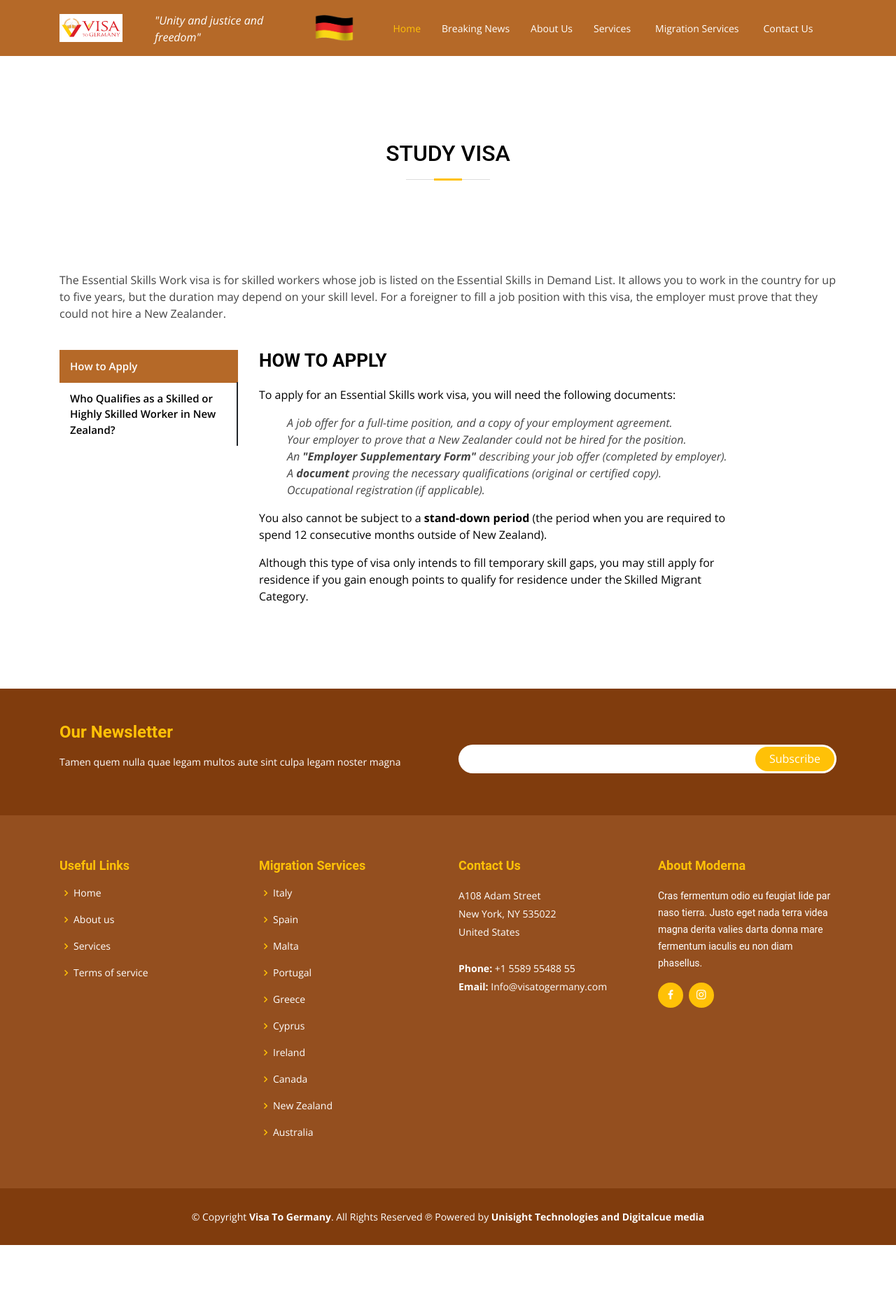
After one commit to Unisight-Technologies/visa_to_germany, a Django app: page /student_visa/ in a window 1280 px wide. The commit adds this page. Shown: the whole page at 70% size. Run offline with Django 3.2, Linux system fonts and the light colour scheme; some libraries are stand-ins or nearby versions.

Commit message:
Partially done student and work page

```diff
--- a/visa_germany_app/static/assets/css/style.css
+++ b/visa_germany_app/static/assets/css/style.css
@@ -539,8 +539,7 @@ section {
 }
 
 .section-title h2 {
-  font-size: 28px;
-  font-weight: 400;
+  font-weight: 500;
   margin-bottom: 20px;
   padding-bottom: 20px;
   position: relative;
@@ -563,7 +562,7 @@ section {
   display: block;
   width: 40px;
   height: 3px;
-  background: #5edaf3;
+  background: #ffc107;
   bottom: 0;
   left: calc(50% - 20px);
 }
@@ -714,6 +714,79 @@ section {
 .services .icon-box-blue:hover {
   border-color: #2282ff;
 }
+
+/* specials */
+
+.specials {
+  overflow: hidden;
+}
+
+.specials .nav-tabs {
+  border: 0;
+}
+
+.specials .nav-link {
+  border: 0;
+  padding: 12px 15px;
+  transition: 0.3s;
+  color: #000000;
+  border-radius: 0;
+  border-right: 2px solid #212529;
+  font-weight: 600;
+  font-size: 15px;
+}
+
+.specials .nav-link:hover {
+  color: #212529;
+}
+
+.specials .nav-link.active {
+  color: #ffffff;
+  background: #b56928;
+  border-color: #b56928;
+}
+
+.specials .nav-link:hover {
+  border-color: #212529;
+}
+
+.specials .tab-pane.active {
+  -webkit-animation: fadeIn 0.5s ease-out;
+  animation: fadeIn 0.5s ease-out;
+}
+
+.specials .tab-content ul{
+  list-style: none;
+}
+
+.specials .tab-content ul i{
+  color: #212529;
+}
+
+.specials .details h3 {
+  font-size: 26px;
+  font-weight: 600;
+  margin-bottom: 20px;
+  color: #000000;
+}
+
+.specials .details p {
+  color: #000000;
+}
+
+
+.specials .details p:last-child {
+  margin-bottom: 0;
+}
+
+@media (max-width: 992px) {
+  .specials .nav-link {
+    border: 0;
+    padding: 15px;
+  }
+}
+
+
 
 /*--------------------------------------------------------------
 # Why Us
--- a/visa_germany_app/templates/base.html
+++ b/visa_germany_app/templates/base.html
@@ -20,14 +20,17 @@
   <!-- Vendor CSS Files -->
   <link href="{% static 'assets/vendor/animate.css/animate.min.css' %}" rel="stylesheet">
   <link href="{% static 'assets/vendor/aos/aos.css' %}" rel="stylesheet">
-  <link href="{% static 'assets/vendor/bootstrap/css/bootstrap.min.css' %}" rel="stylesheet">
-  <link href="{% static 'assets/vendor/bootstrap-icons/bootstrap-icons.css' %}" rel="stylesheet">
+  <!-- CSS only -->
+<link rel="stylesheet" href="https://stackpath.bootstrapcdn.com/bootstrap/4.1.3/css/bootstrap.min.css" integrity="sha384-MCw98/SFnGE8fJT3GXwEOngsV7Zt27NXFoaoApmYm81iuXoPkFOJwJ8ERdknLPMO" crossorigin="anonymous">
     <link href="{% static 'assets/vendor/boxicons/css/boxicons.min.css' %}" rel="stylesheet">
   <link href="{% static 'assets/vendor/glightbox/css/glightbox.min.css' %}" rel="stylesheet">
   <link href="{% static 'assets/vendor/swiper/swiper-bundle.min.css' %}" rel="stylesheet">
+  <!-- <link href="{% static 'assets/vendor/bootstrap-icons/bootstrap-icons.css' %}" rel="stylesheet"> -->
+
 
   <!-- Template Main CSS File -->
   <link href="{% static 'assets/css/style.css' %}" rel="stylesheet">
+  <script src="https://code.jquery.com/jquery-3.5.1.min.js" integrity="sha256-9/aliU8dGd2tb6OSsuzixeV4y/faTqgFtohetphbbj0=" crossorigin="anonymous"></script>
 
   <!-- =======================================================
   * Template Name: Moderna - v4.0.0
@@ -59,28 +62,29 @@
         <li><a href="{% url 'aboutus' %}">About Us</a></li>
         <li class="dropdown"><a href="#"><span>Services</span> <i class="bi bi-chevron-down"></i></a>
           <ul>
-            <li><a href="#"> Student Visa</a></li>
-            <li><a href="#"> Germany Working Visa</a></li>
+            <li><a href="{% url 'student_visa' %}"> Student Visa</a></li>
+            <li><a href="{% url 'working_visa' %}"> Germany Working Visa</a></li>
             <li><a href="#"> Germany Tourist and Visitor Visa</a></li>
             <li><a href="#"> German Language Course Visa</a></li>
             <li><a href="#"> Germany Family Reunion Visa</a></li>
             <li><a href="#"> Germany Visa Fees</a></li>
 
-          </ul>        </li>
+          </ul>
+        </li>
 
         <li class="dropdown"><a href="#"><span>Migration Services</span> <i class="bi bi-chevron-down"></i></a>
           <ul>
-            <li>  <a href="#">Italy</a> </li>
-            <li>  <a href="#">Spain</a> </li>
-            <li>  <a href="https://visatomalta.com/">Malta</a> </li>
-            <li>  <a href="https://visatoportugal.pro/">Portugal</a> </li>
-            <li>  <a href="#">Greece</a> </li>
-            <li>  <a href="#">Cyprus</a> </li>
-            <li>  <a href="#">Ireland</a> </li>
-            <li>  <a href="https://visatocanada.pro/">Canada</a> </li>
-            <li>  <a href="https://www.visatonewzealand.pro/">New Zealand</a></li>
-            <li>  <a href="https://www.visatoaustralia.pro/">Australia</a> </li>
-            <li>  <a href="#">Denmark</a> </li>
+            <li> <a href="#">Italy</a> </li>
+            <li> <a href="#">Spain</a> </li>
+            <li> <a href="https://visatomalta.com/">Malta</a> </li>
+            <li> <a href="https://visatoportugal.pro/">Portugal</a> </li>
+            <li> <a href="#">Greece</a> </li>
+            <li> <a href="#">Cyprus</a> </li>
+            <li> <a href="#">Ireland</a> </li>
+            <li> <a href="https://visatocanada.com/">Canada</a> </li>
+            <li> <a href="https://www.visatonewzealand.pro/">New Zealand</a></li>
+            <li> <a href="https://www.visatoaustralia.pro/">Australia</a> </li>
+            <li> <a href="#">Denmark</a> </li>
           </ul>
         </li>
         <li><a href="{% url 'contactus' %}">Contact Us</a></li>
@@ -144,7 +148,7 @@
             <li><i class="bx bx-chevron-right"></i> <a href="#">Cyprus</a></li>
             <li><i class="bx bx-chevron-right"></i> <a href="#">Ireland</a></li>
             <li><i class="bx bx-chevron-right"></i> <a href="https://visatocanada.pro/">Canada</a></li>
-              <li><i class="bx bx-chevron-right"></i> <a href="https://www.visatonewzealand.pro/">New Zealand</a></li>
+            <li><i class="bx bx-chevron-right"></i> <a href="https://www.visatonewzealand.com/">New Zealand</a></li>
             <li><i class="bx bx-chevron-right"></i> <a href="https://www.visatoaustralia.pro/">Australia</a></li>
 
           </ul>
@@ -187,8 +191,9 @@
 <a href="#" class="back-to-top d-flex align-items-center justify-content-center"><i class="bi bi-arrow-up-short"></i></a>
 
 <!-- Vendor JS Files -->
+<script src="https://cdn.jsdelivr.net/npm/chart.js@2.8.0"></script>
+
 <script src="{% static 'assets/vendor/aos/aos.js' %}"></script>
-  <script src="{% static 'assets/vendor/bootstrap/js/bootstrap.bundle.min.js' %}"></script>
 <script src="{% static 'assets/vendor/glightbox/js/glightbox.min.js' %}"></script>
 <script src="{% static 'assets/vendor/isotope-layout/isotope.pkgd.min.js' %}"></script>
 <script src="{% static 'assets/vendor/php-email-form/validate.js' %}"></script>
@@ -196,19 +201,24 @@
 <script src="{% static 'assets/vendor/swiper/swiper-bundle.min.js' %}"></script>
 <script src="{% static 'assets/vendor/waypoints/noframework.waypoints.js' %}"></script>
 
-
-  <script src="https://cdn.jsdelivr.net/npm/chart.js@2.8.0"></script>
-
+<!-- <script src="{% static 'assets/vendor/bootstrap/js/bootstrap.bundle.min.js' %}"></script> -->
+<!-- JavaScript Bundle with Popper -->
+<script src="https://code.jquery.com/jquery-3.3.1.slim.min.js" integrity="sha384-q8i/X+965DzO0rT7abK41JStQIAqVgRVzpbzo5smXKp4YfRvH+8abtTE1Pi6jizo" crossorigin="anonymous"></script>
+<script src="https://cdnjs.cloudflare.com/ajax/libs/popper.js/1.14.3/umd/popper.min.js" integrity="sha384-ZMP7rVo3mIykV+2+9J3UJ46jBk0WLaUAdn689aCwoqbBJiSnjAK/l8WvCWPIPm49" crossorigin="anonymous"></script>
+<script src="https://stackpath.bootstrapcdn.com/bootstrap/4.1.3/js/bootstrap.min.js" integrity="sha384-ChfqqxuZUCnJSK3+MXmPNIyE6ZbWh2IMqE241rYiqJxyMiZ6OW/JmZQ5stwEULTy" crossorigin="anonymous"></script>
 <!-- Template Main JS File -->
 <script src="{% static 'assets/js/main.js' %}"></script>
 
 <script type="text/javascript">
   function googleTranslateElementInit() {
-    new google.translate.TranslateElement({pageLanguage: 'en', layout: google.translate.TranslateElement.InlineLayout.SIMPLE}, 'google_translate_element');
+    new google.translate.TranslateElement({
+      pageLanguage: 'en',
+      layout: google.translate.TranslateElement.InlineLayout.SIMPLE
+    }, 'google_translate_element');
   }
 </script>
+
 <script type="text/javascript" src="//translate.google.com/translate_a/element.js?cb=googleTranslateElementInit"></script>
 
-</body>
 
 </html>
--- /dev/null
+++ b/visa_germany_app/templates/student_visa.html
@@ -0,0 +1,96 @@
+{% extends 'base.html' %}
+{% load static %}
+{% block body_block %}
+
+<main id="main">
+
+  <section id="one" class="wrapper style1">
+
+    <section id="specials" class="specials">
+      <div class="container" data-aos="fade-up">
+
+        <div class="section-title">
+          <h2 style="color: #000"> STUDY VISA</h2><br><br>
+
+          <!-- <p style="color: black; font-size: 3em; font-family:Open Sans, sans-serif;">STUDENT & TRAINING VISA</p> -->
+        </div>
+        <br>
+
+        <div class="section-title-details">
+          <h4></h4>
+          <p>The Essential Skills Work visa is for skilled workers whose job is listed on the Essential Skills in Demand List. It allows you to work in the country for up to five years, but the duration may depend on your skill level. For a foreigner
+            to fill a job position with this visa, the employer must prove that they could not hire a New Zealander.
+          </p>
+        </div>
+        <br>
+        <div class="row" data-aos="fade-up" data-aos-delay="100">
+          <div class="col-lg-3">
+            <ul class="nav nav-tabs flex-column">
+              <li class="nav-item">
+                <a class="nav-link active show" data-toggle="tab" href="#tab-1">How to Apply</a>
+              </li>
+              <li class="nav-item">
+                <a class="nav-link" data-toggle="tab" href="#tab-2">Who Qualifies as a Skilled or Highly Skilled Worker in New Zealand?
+                </a>
+              </li>
+
+            </ul>
+          </div>
+          <div class="col-lg-9 mt-4 mt-lg-0">
+            <div class="tab-content">
+              <div class="tab-pane active show" id="tab-1">
+                <div class="row">
+                  <div class="col-lg-10 details order-2 order-lg-1">
+                    <h3>HOW TO APPLY</h3>
+                    <p>To apply for an Essential Skills work visa, you will need the following documents:
+                    </p>
+                    <ul>
+                      <li class="font-italic"> <i class="icofont-check-circled"></i>A job offer for a full-time position, and a copy of your employment agreement.</li>
+                      <li class="font-italic"> <i class="icofont-check-circled"></i>Your employer to prove that a New Zealander could not be hired for the position.</li>
+                      <li class="font-italic"> <i class="icofont-check-circled"></i> An <b>"Employer Supplementary Form"</b> describing your job offer (completed by employer). </li>
+                      <li class="font-italic"> <i class="icofont-check-circled"></i>A <b>document</b> proving the necessary qualifications (original or certified copy).</li>
+                      <li class="font-italic"> <i class="icofont-check-circled"></i> Occupational registration (if applicable).</li>
+
+                    </ul>
+                    <p>You also cannot be subject to a <b>stand-down period</b> (the period when you are required to spend 12 consecutive months outside of New Zealand). </p>
+                    <p>Although this type of visa only intends to fill temporary skill gaps, you may still apply for residence if you gain enough points to qualify for residence under the Skilled Migrant Category. </p>
+                  </div>
+                  <!-- <div class="col-lg-4 text-center order-1 order-lg-2">
+                  <img src="assets/img/sunsweet.jpeg" alt="" class="img-fluid">
+                </div> -->
+                </div>
+              </div>
+              <div class="tab-pane" id="tab-2">
+                <div class="row">
+                  <div class="col-lg-10 details order-2 order-lg-1">
+                    <h3>Who Qualifies as a Skilled or Highly Skilled Worker in New Zealand? </h3>
+
+                    <!-- <p>The Skillselect is designed to assess the skills of applicants under a point-based system so that immigrants with the right skills can be selected. <br></p> -->
+                    <p>Your qualifications, skills, and experience will fall on one of five categories defined by the <b>Australian and New Zealand Standard Classification of Occupations (ANZSCO)</b>.</p>
+                    <p>You are considered a skilled worker if: </p>
+                    <ul class="">
+                      <li class="font-italic"> <i class="icofont-check-circled"></i>Your occupation is listed in <b> ANZSCO as level 1, 2 or 3</b>, it matches the description for that occupation, and you are paid more than 25 NZD (16 USD) an hour or
+                        more (or the equivalent annually).</li>
+                      <li class="font-italic"> <i class="icofont-check-circled"></i>Your occupation is listed in <b>ANZSCO as level 4 or 5</b>, it matches the description for that occupation, and you are paid more than 50 NZD (24 USD) an hour or more
+                        (or the equivalent annually).</li>
+                      <li class="font-italic"> <i class="icofont-check-circled"></i>Your occupation has no corresponding description, but you are paid <b>50 NZD (24 USD) an hour or more </b>(or the equivalent annually). </li>
+                    </ul>
+                  </div>
+                </div>
+              </div>
+
+
+              <!-- some error -->
+
+            </div>
+
+          </div>
+    </section>
+
+  </section>
+
+</main>
+
+
+
+{% endblock %}
--- a/visa_germany_app/views.py
+++ b/visa_germany_app/views.py
@@ -10,3 +10,9 @@ class Aboutpage(TemplateView):
 
 class Contactpage(TemplateView):
     template_name= "contactus.html"
+
+class Studentpage(TemplateView):
+    template_name= "student_visa.html"
+
+class Workingpage(TemplateView):
+    template_name= "working_visa.html"
--- a/visa_germany_project/urls.py
+++ b/visa_germany_project/urls.py
@@ -21,5 +21,7 @@ urlpatterns = [
     path('', views.Homepage.as_view(),name="index"),
     path('aboutus/', views.Aboutpage.as_view(),name="aboutus"),
     path('contactus/', views.Contactpage.as_view(),name="contactus"),
+    path('student_visa/', views.Studentpage.as_view(),name="student_visa"),
+    path('working_visa/', views.Workingpage.as_view(),name="working_visa"),
 
 ]
```
Also changed, not shown: other parts of visa_germany_app/static/assets/css/style.css (+51 -50 lines), visa_germany_app/templates/index.html (+32 -18 lines), visa_germany_app/templates/working_visa.html (added, +92 -0 lines), visa_germany_app/static/assets/js/main.js (line endings or trailing spaces). Lines whose indentation alone changed are shown as unchanged.
